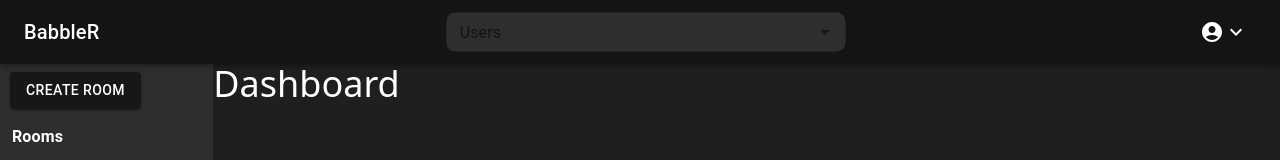
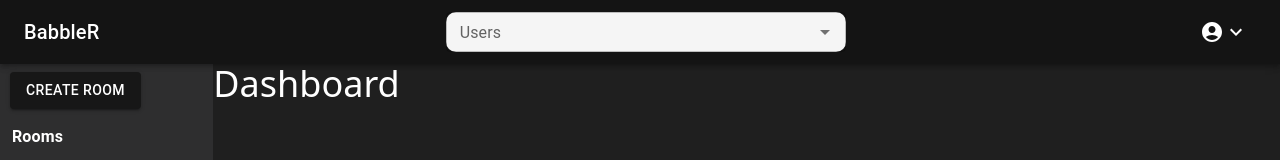
Before and after one commit to Alexandrhall/babbler, a Next.js app: page / in a window 1280 px wide. Shown: the top 160 px of the page. Built offline with nearby package versions, Linux system fonts and the light colour scheme; no server answers; the database is empty; sample sign-in values are in the browser's storage.

Commit message:
style fix

```diff
--- a/src/components/SearchUserBar.tsx
+++ b/src/components/SearchUserBar.tsx
@@ -71,7 +71,8 @@ export default function SearchUserBar() {
       onChange={handleChange}
       sx={{
         width: "400px",
-        backgroundColor: "#2E2E2F",
+        // backgroundColor: "#2E2E2F",
+        backgroundColor: "whitesmoke",
         borderRadius: "10px",
       }}
       style={{ color: "white" }}
--- a/src/components/SendMessage.tsx
+++ b/src/components/SendMessage.tsx
@@ -102,7 +102,7 @@ const SendMessage = ({ room }: IProps) => {
         position: "fixed",
         bottom: "10px",
         width: "65%",
-        marginLeft: "45px",
+        marginLeft: "1em",
       }}
     >
       <div className="ml-1 text-white pt-8">
```
